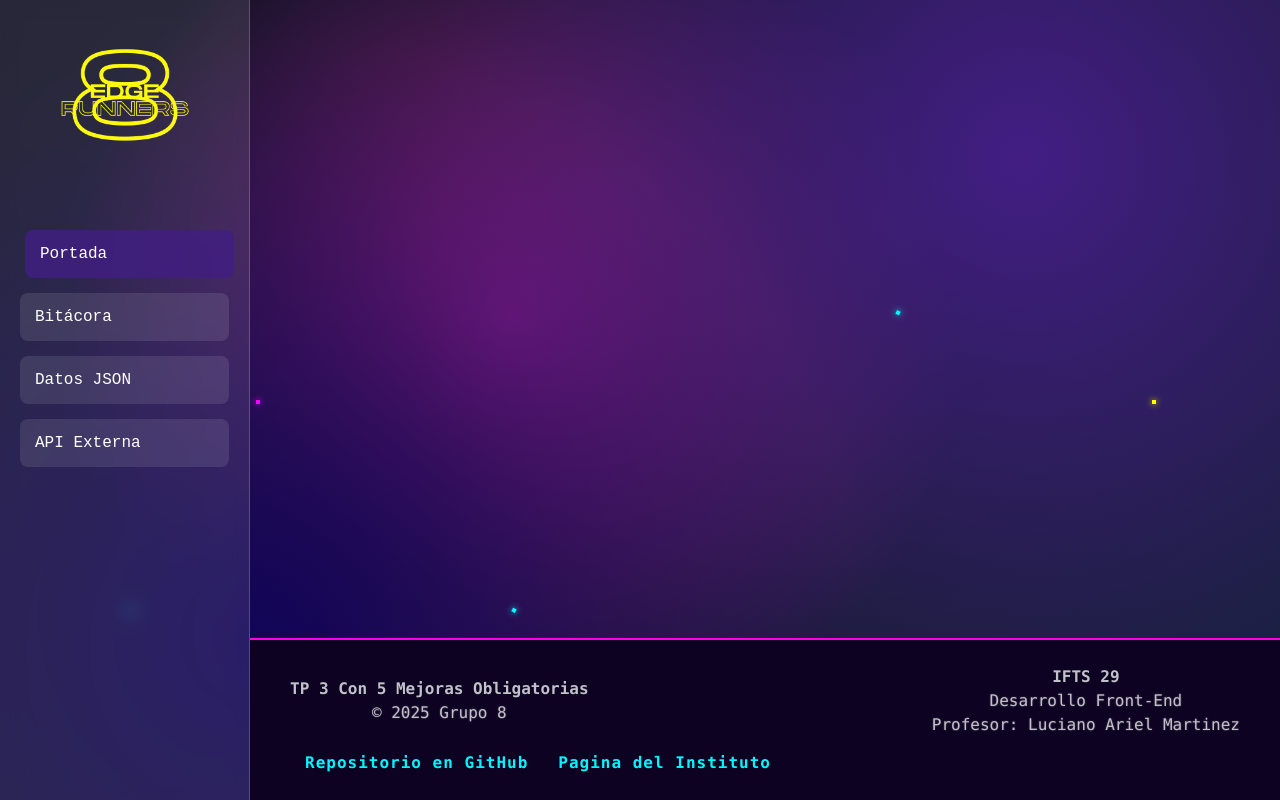
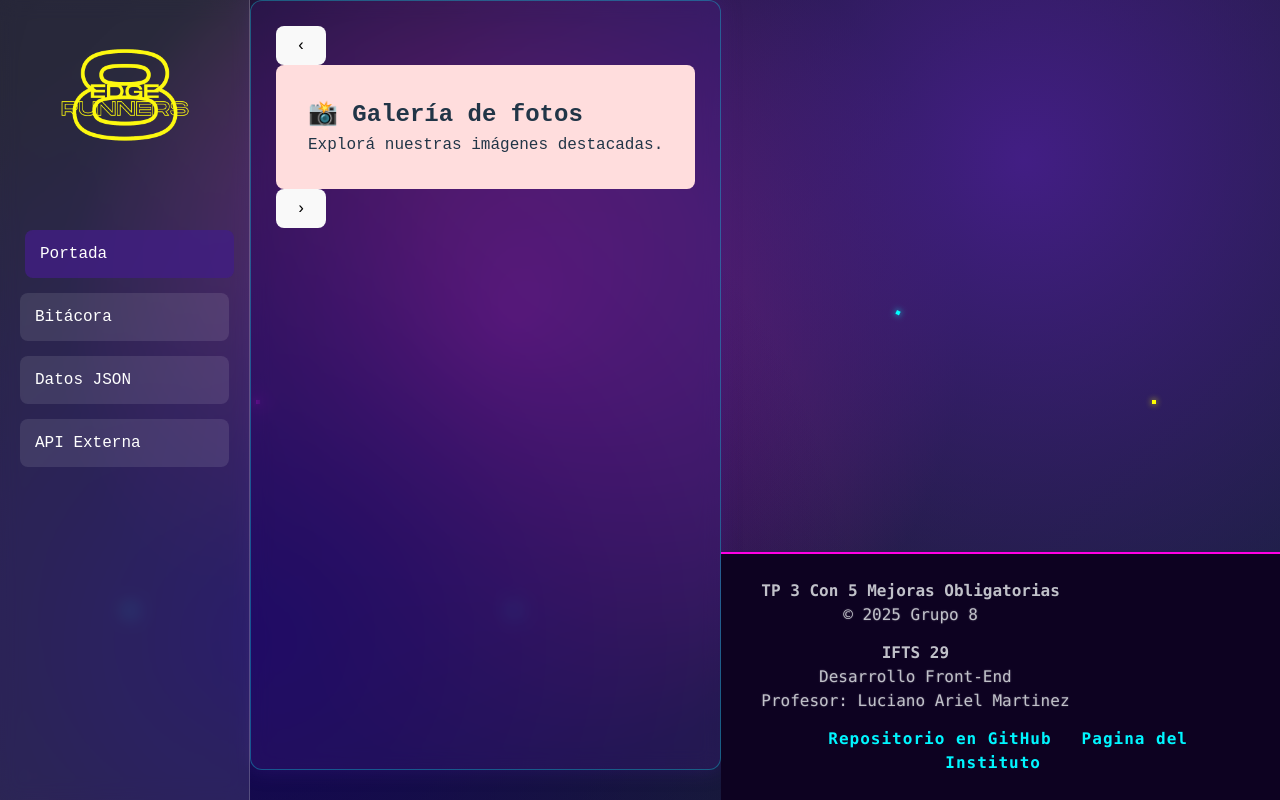
Before and after one commit to fraperrone/Front_grupo8_tpo3, a React (Vite) app: page / in a window 1280 px wide. Built offline with nearby package versions, Linux system fonts and the light colour scheme.

Commit message:
primera estructuracion

```diff
--- a/src/App.jsx
+++ b/src/App.jsx
@@ -5,6 +5,7 @@ import "./styles/main.css";
 import "./styles/responsive.css";
 import "./styles/App.css";
 import ParticleBackground from "./components/animation/ParticleBackground";
+import Carrusel from "./actualizaciones/carrusel/Carrusel.jsx";
 
 function App() {
   return (
@@ -12,6 +13,9 @@ function App() {
       <div className="app background-style">
         <ParticleBackground />
         <Sidebar />
+
+        {/* agregamos carrusel de propyectos */}
+        <Carrusel items={[]} />
         <AppRoutes />
       </div>
     </Router>
--- /dev/null
+++ b/src/actualizaciones/carrusel/Carrusel.jsx
@@ -0,0 +1,44 @@
+import React, { useState } from 'react'
+import '../../styles/JsonData.css'
+import dataCarrusel from './carruselData'
+
+const Carrusel = () => {
+  const [index, setIndex] = useState(0)
+
+  const prev = () => setIndex((i) => (i === 0 ? items.length - 1 : i - 1))
+  const next = () => setIndex((i) => (i === items.length - 1 ? 0 : i + 1))
+
+  //definimos nosotros los proyectos (items)
+  const items = dataCarrusel;
+  const item = items[index];
+
+  return (
+    <div className="search-filter-container">
+      <button onClick={prev} className="">
+        ‹
+      </button>
+      <div className="carrusel-item">
+        <div
+          style={{ background: item.bg, padding: '2rem', borderRadius: '8px' }}
+        >
+          <h2>{item.title}</h2>
+
+          {item.list ? (
+            <ul>
+              {item.list.map((li, i) => (
+                <li key={i}>{li}</li>
+              ))}
+            </ul>
+          ) : (
+            <p style={{ whiteSpace: 'pre-wrap' }}>{item.text}</p>
+          )}
+        </div>
+      </div>{' '}
+      <button onClick={next} className="">
+        ›
+      </button>
+    </div>
+  )
+}
+
+export default Carrusel
--- /dev/null
+++ b/src/actualizaciones/carrusel/carruselData.js
@@ -0,0 +1,12 @@
+
+// Agregamos la data para el carrusel
+
+// ...existing code...
+const dataCarrusel = [
+  { id: 1, title: '📸 Galería de fotos', text: 'Explorá nuestras imágenes destacadas.', bg: '#ffdddd' },
+  { id: 2, title: '🛠️ Herramientas', list: ['Editor de código', 'Validador de JSON', 'Generador de README'], bg: '#ddffdd' },
+  { id: 3, title: '📅 Próximos eventos', text: 'Meetup DevOps - 15 Nov\nHackathon React - 22 Nov', bg: '#ddddff' },
+  { id: 4, title: '💡 Tip del día', text: '“Divide y vencerás: separá lógica de presentación.”', bg: '#fff0b3' },
+];
+
+export default dataCarrusel;
--- a/src/components/Routes/AppRoutes.jsx
+++ b/src/components/Routes/AppRoutes.jsx
@@ -77,6 +77,8 @@ const AppRoutes = () => {
           </Layout>
         }
       />
+
+
     </Routes>
   );
 };
```
